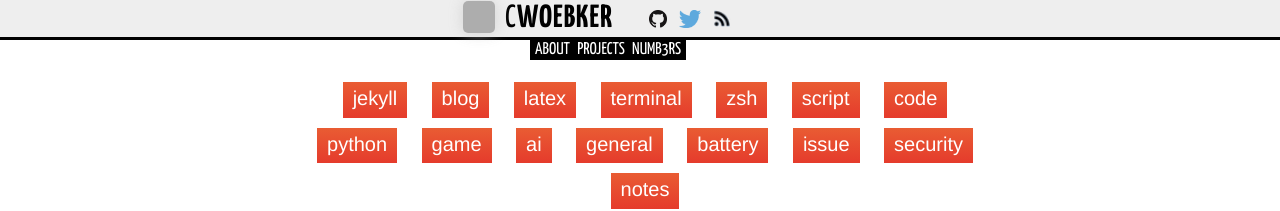
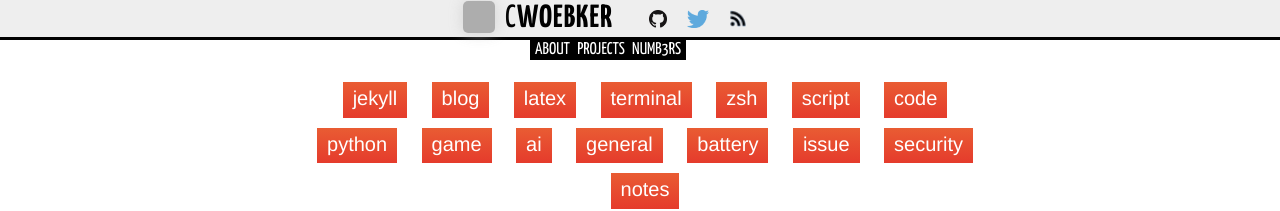
Before and after one commit to cwoebker/.com, a Jekyll site: the page built from tags.markdown, in a window 1280 px wide. Shown: the top 211 px of the page. Built offline with Jekyll 4.4.1, drawn with Linux system fonts in a browser that asks for light colours; Markdown is read by kramdown in place of the engine named in the settings; grey boxes are pictures that could not be loaded.

Commit message:
mobile top logo paddings

```diff
--- a/assets/_css/styles.css
+++ b/assets/_css/styles.css
@@ -226,6 +226,7 @@ blockquote h1, blockquote h2, blockquote h3{
 .icon img {
   height: 18px;
   margin-top: -10px;
+  padding-right: 8px;
 }
 
 #topbar #me .cwoebker{
@@ -648,6 +649,7 @@ footer[role="contentinfo"] nav ul li:last-child {
 
   .logo {
       height: 20px;
+      padding-right: 10px;
   }
 
   img.avatar {
@@ -656,7 +658,7 @@ footer[role="contentinfo"] nav ul li:last-child {
 
   .name {
     padding-left: 8px;
-    padding-right: 8px;
+    padding-right: 0px;
     font-size: 28px;
     font-family: "Yanone Kaffeesatz", Helvetica, sans-serif;
     letter-spacing: 1px;
```
Also changed, not shown: assets/css/cwoebker.min.css.
